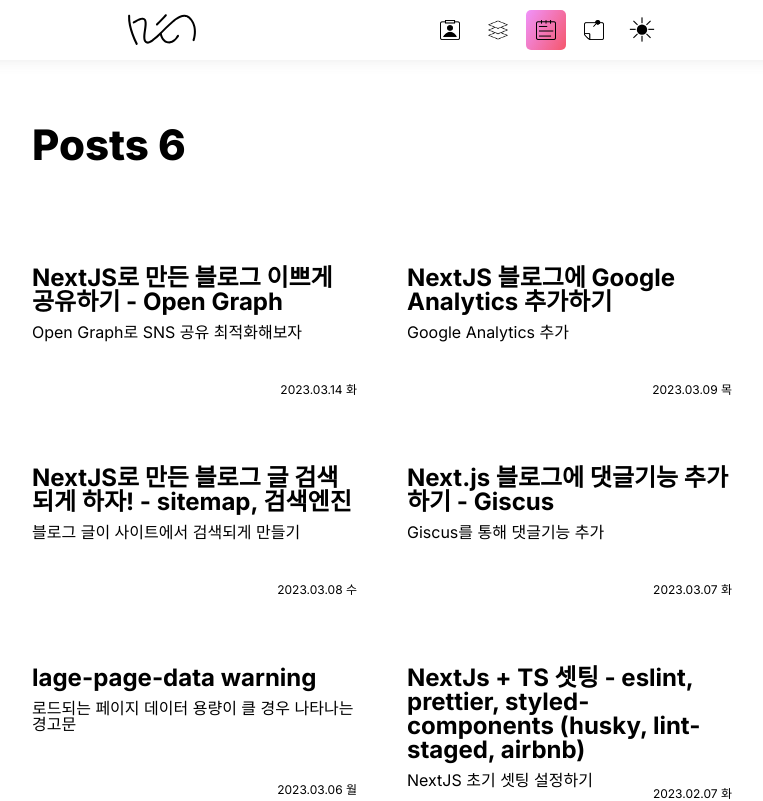
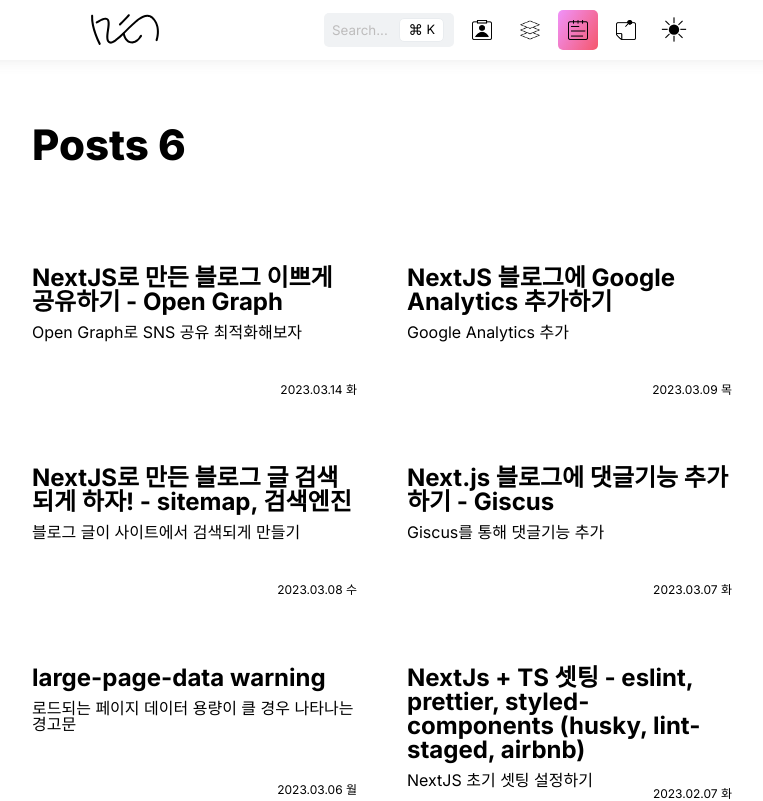
Before and after one commit to xmun74/xmunt, a Next.js app: page /blog in a window 1280 px wide. Shown: the top 801 px of the page, without its empty margins (248-1011 px from the left). Built offline with nearby package versions, Linux system fonts and the light colour scheme.

Commit message:
feat: SearchBar, search api

```diff
--- a/_posts/large-page-data.md
+++ b/_posts/large-page-data.md
@@ -1,5 +1,5 @@
 ---
-title: 'lage-page-data warning'
+title: 'large-page-data warning'
 description: '로드되는 페이지 데이터 용량이 클 경우 나타나는 경고문'
 coverImage: ''
 image: ''
--- a/components/Header.tsx
+++ b/components/Header.tsx
@@ -6,6 +6,7 @@
 import ThemeToggleBtn from './button/ThemeToggleBtn'
 import themeState from '../states/atoms/theme'
 import Nav from './Nav'
+import SearchBar from './SearchBar'
 
 const Container = styled.header`
   position: fixed;
@@ -40,8 +41,13 @@
   display: flex;
 `
 const LogoBtn = styled.button`
+  position: relative;
   border: none;
-  width: 5rem;
+  width: 70px;
+  height: 60px;
+  @media screen and (max-width: 767px) {
+    width: 55px;
+  }
 `
 export default function Header() {
   const theme = useRecoilValue(themeState)
@@ -51,12 +57,13 @@
   return (
     <Container>
       <HeaderContent>
-        <LogoBtn>
-          <Link href="/">
-            <Image src={curTheme} alt="사이트 로고" width={70} height={60} />
-          </Link>
-        </LogoBtn>
+        <Link href="/">
+          <LogoBtn>
+            <Image src={curTheme} alt="사이트 로고" fill />
+          </LogoBtn>
+        </Link>
         <HeaderWrap>
+          <SearchBar />
           <Nav />
           <ThemeToggleBtn />
         </HeaderWrap>
--- /dev/null
+++ b/components/SearchBar.tsx
@@ -0,0 +1,136 @@
+import Link from 'next/link'
+import { useCallback, useRef, useState } from 'react'
+import styled from 'styled-components'
+import { CachedPost } from '../pages/api/search'
+import { themeColor } from '../styles/theme'
+
+const SearchBarContainer = styled.div`
+  position: relative;
+  display: flex;
+  align-items: center;
+  margin-right: 8px;
+`
+const SearchInput = styled.input`
+  position: relative;
+  height: 85%;
+  width: 130px;
+  outline: none;
+  border: none;
+  border-radius: 5px;
+  padding-left: 8px;
+  background-color: ${themeColor.inlineCode};
+  color: ${themeColor.text3};
+  opacity: 0.7;
+  &::placeholder {
+    color: ${themeColor.text3};
+    font-family: 'Inter', sans-serif;
+    font-weight: 400;
+  }
+  &:focus {
+    opacity: 1;
+    transition: 0.15s ease-in-out;
+  }
+`
+const SearchResultUl = styled.ul`
+  position: fixed;
+  top: 55px;
+  padding: 0.6rem;
+  border: 1px solid ${themeColor.inlineCode};
+  border-radius: 8px;
+  box-shadow: 0px 3px 30px -10px #6666664b;
+  background-color: ${themeColor.bg1};
+  /* background-color: ${themeColor.gnbBackDrop}; */
+  /* backdrop-filter: blur(5px); */
+  /* -webkit-backdrop-filter: blur(5px); */
+`
+const SearchResultLi = styled.li``
+const SearchResultLink = styled(Link)`
+  height: 2.3rem;
+  display: flex;
+  align-items: center;
+  padding: 0.4rem;
+  &:hover {
+    background-color: #c3ccdc46;
+    border-radius: 5px;
+  }
+`
+const SearchShortCut = styled.div`
+  position: absolute;
+  right: 10px;
+  border: 1px solid ${themeColor.inlineCode};
+  border-radius: 5px;
+  background-color: ${themeColor.bg1};
+  font-size: 0.8rem;
+  padding: 0.25rem 0.5rem;
+  display: flex;
+  align-items: center;
+  span {
+    font-size: 0.9rem;
+  }
+`
+
+export default function SearchBar() {
+  const [query, setQuery] = useState<string>('')
+  const [active, setActive] = useState(false)
+  const [results, setResults] = useState<CachedPost[]>([])
+  const searchRef = useRef(null)
+  const inputRef = useRef<HTMLInputElement>(null)
+
+  const searchEndPoint = (value: string) => `/api/search?q=${value}`
+
+  const handleChange = useCallback((e: React.ChangeEvent<HTMLInputElement>) => {
+    const { value } = e.target
+    setQuery(value)
+
+    if (value.trim().length === 0) setResults([])
+    else {
+      fetch(searchEndPoint(value))
+        .then((res) => res.json())
+        .then((data) => {
+          setResults([...data.results])
+        })
+    }
+  }, [])
+
+  const handleKeyDown = (e: React.KeyboardEvent<HTMLInputElement>) => {
+    if (e.key === 'Escape') {
+      setQuery('')
+      setActive(false)
+      inputRef.current!.blur()
+    }
+  }
+
+  const handleFocus = () => {
+    setActive(true)
+  }
+  return (
+    <SearchBarContainer ref={searchRef}>
+      <SearchInput
+        value={query}
+        placeholder="Search..."
+        onChange={handleChange}
+        onKeyDown={handleKeyDown}
+        onFocus={handleFocus}
+        ref={inputRef}
+      />
+      {query.length > 0 ? (
+        <SearchShortCut>ESC</SearchShortCut>
+      ) : (
+        <SearchShortCut>
+          <span>⌘</span>&nbsp;K
+        </SearchShortCut>
+      )}
+      {active && results.length > 0 && (
+        <SearchResultUl>
+          {results?.map(({ slug, title, content }) => (
+            <SearchResultLi key={title}>
+              <SearchResultLink href={`/blog/${slug}`} key={title}>
+                {title}
+              </SearchResultLink>
+            </SearchResultLi>
+          ))}
+        </SearchResultUl>
+      )}
+    </SearchBarContainer>
+  )
+}
--- a/lib/api.ts
+++ b/lib/api.ts
@@ -2,23 +2,28 @@
 import { join } from 'path'
 import matter from 'gray-matter'
 
-// gray-matter: 모든 게시글 추출해서 page의 props로 전달하기
+/** _posts 폴더 path
+ * @returns /Users/username/Documents/xmunt/_posts
+ */
+const POST_PATH = join(process.cwd(), '_posts')
 
-// path.join(경로,...) : 여러 인자면 하나의 경로로 합쳐주기  /  process.cwd() :  프로젝트 폴더 반환함.
-const POST_PATH = join(process.cwd(), '_posts') //  /Users/mun/Documents/xmunt/_posts
-const fileNames = fs.readdirSync(POST_PATH)
-
+/**
+ * _posts 폴더 안 모든 글 slug 출력
+ * @returns [ 'pre-rendering.md', 'preview.md', ... ]
+ */
 export function getPostSlugs() {
-  return fs.readdirSync(POST_PATH) // readdirSync: 비동기 폴더검색  => [ 'pre-rendering.md', 'preview.md' ]
+  return fs.readdirSync(POST_PATH)
 }
 
-// [ 'pre-rendering.md', 'preview.md' ] 각각에 ['title', 'date'] 필드 전송
-// slugs.map((slug)=> getPostBySlug(slug, fields) )
+/** <특정 글> slug에 맞는 fields값(slug, title, date 등) 출력
+ * @params - ex) getPostBySlug(params.slug, ['slug', 'title', 'date', ...])
+ * @returns - { slug: 'open-graph', title: '블로그 제목', date: '2023-00-00', ...}
+ */
 export function getPostBySlug(slug: string, fields: string[] = []) {
-  const realSlug = slug.replace(/\.md$/, '')
-  const fullPath = join(POST_PATH, `${realSlug}.md`) // /Users/mun/Documents/xmunt/_posts/pre-rendering.md
-  const fileContents = fs.readFileSync(fullPath, 'utf8') // 해당md 파일 내용전체
-  const { data, content } = matter(fileContents) // md파싱하기 - data는 title,date같은 최상위 작성한것 / content는 작성내용
+  const realSlug = slug.replace(/\.md$/, '') // Remove ".md" from file name
+  const fullPath = join(POST_PATH, `${realSlug}.md`) // /Users/username/Documents/xmunt/_posts/pre-rendering.md
+  const fileContents = fs.readFileSync(fullPath, 'utf8') // 해당 md 파일 내용전체
+  const { data, content } = matter(fileContents) // md 파싱하기 - data는 frontmatter / content는 작성내용
 
   type Items = {
     [key: string]: string
@@ -38,18 +43,21 @@
       items[field] = data[field]
     }
   })
-
   return items
 }
 
-//  getAllPosts(['title', 'date'])
+/**
+ * <모든 글> fields값(slug, title, date 등) 출력
+ * @param  fields - ex) getAllPosts(['slug', 'date'])
+ * @returns [ { slug: 'pre-rendering', date: '2023-00-00' }, { slug: 'preview', date: '2023-00-00' }, ... ]
+ */
 export function getAllPosts(fields: string[] = []) {
-  const slugs = getPostSlugs() //  [ 'pre-rendering.md', 'preview.md' ]
+  const slugs = getPostSlugs()
   const posts = slugs
     .map((slug) => getPostBySlug(slug, fields))
     // sort posts by date in descending order 날짜 내림차순 정렬
     .sort((post1, post2) => (post1.date > post2.date ? -1 : 1))
-  return posts //  [ { slug: 'pre-rendering' }, { slug: 'preview' } ]
+  return posts
 }
 
 export function getPostToc(mdx: any) {
--- /dev/null
+++ b/pages/api/search.ts
@@ -0,0 +1,32 @@
+import type { NextApiRequest, NextApiResponse } from 'next'
+import { getAllPosts } from '../../lib/api'
+
+export type CachedPost = {
+  slug: string
+  title: string
+  content: string
+}
+
+type Data = {
+  results: CachedPost[]
+}
+
+const posts = getAllPosts(['slug', 'title', 'content']) as CachedPost[]
+
+export default function searchHandler(
+  req: NextApiRequest,
+  res: NextApiResponse<Data>,
+) {
+  const { query, method } = req
+
+  const results = query.q
+    ? posts.filter((post) =>
+        post.title.toLowerCase().includes(query.q!.toString()),
+      )
+    : posts
+
+  res.setHeader('Content-Type', 'application/json')
+  res.status(200).json({ results })
+
+  // console.log(`${method} 쿼리: `, req.query.q)
+}
--- a/styles/styled.d.ts
+++ b/styles/styled.d.ts
@@ -7,6 +7,7 @@
     accent3: string
     text1: string
     text2: string
+    text3: string
     bg1: string
     bg2: string
     inlineCode: string
--- a/styles/theme.ts
+++ b/styles/theme.ts
@@ -6,6 +6,7 @@
   accent3: '#f8c291',
   text1: '#000000',
   text2: '#000000',
+  text3: '#a2a0a0',
   bg1: '#ffffff',
   bg2: 'rgba(248,194,145,0.7)',
   inlineCode: '#E9ECEF',
@@ -36,6 +37,7 @@
   accent3: '#2c3e50',
   text1: '#ffffff',
   text2: '#bdc3c7',
+  text3: '#bdc3c7',
   bg1: '#121212',
   bg2: 'rgba(223, 181, 28, 0.7);',
   inlineCode: '#363636',
```
